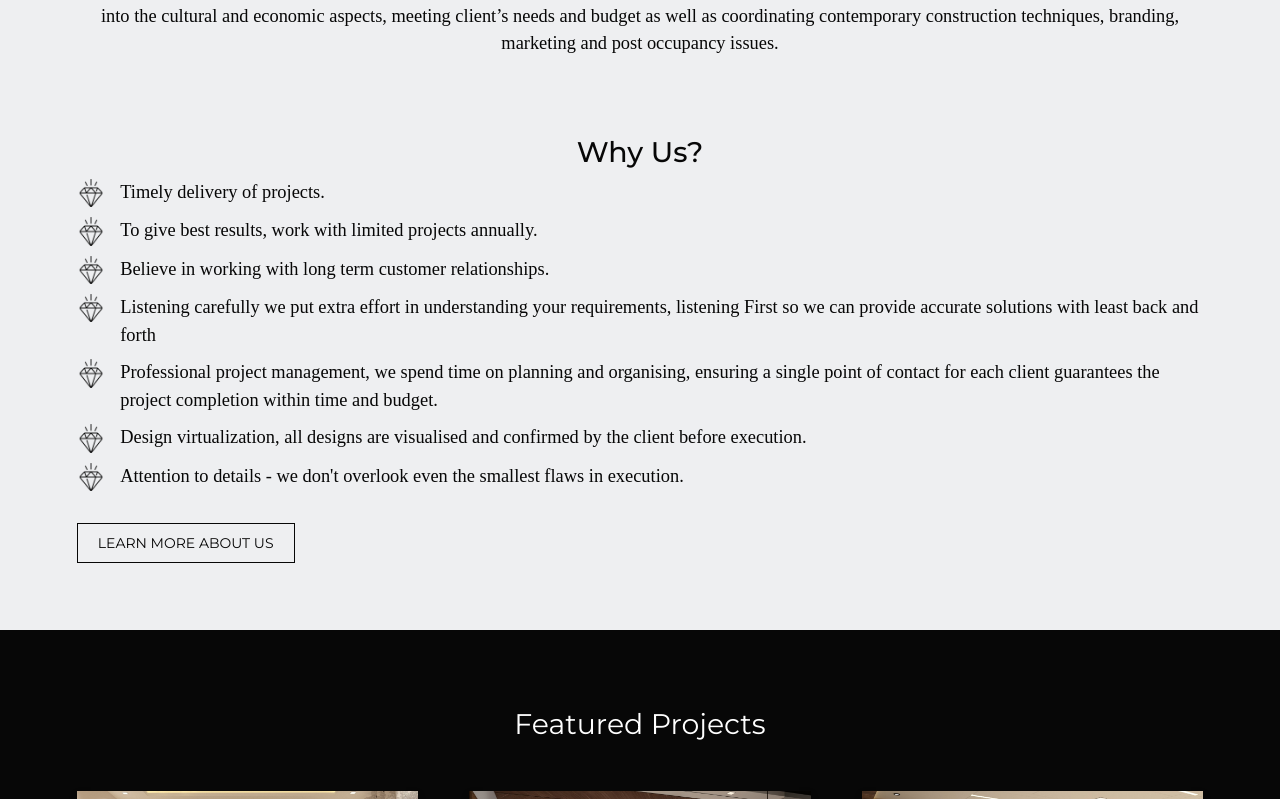
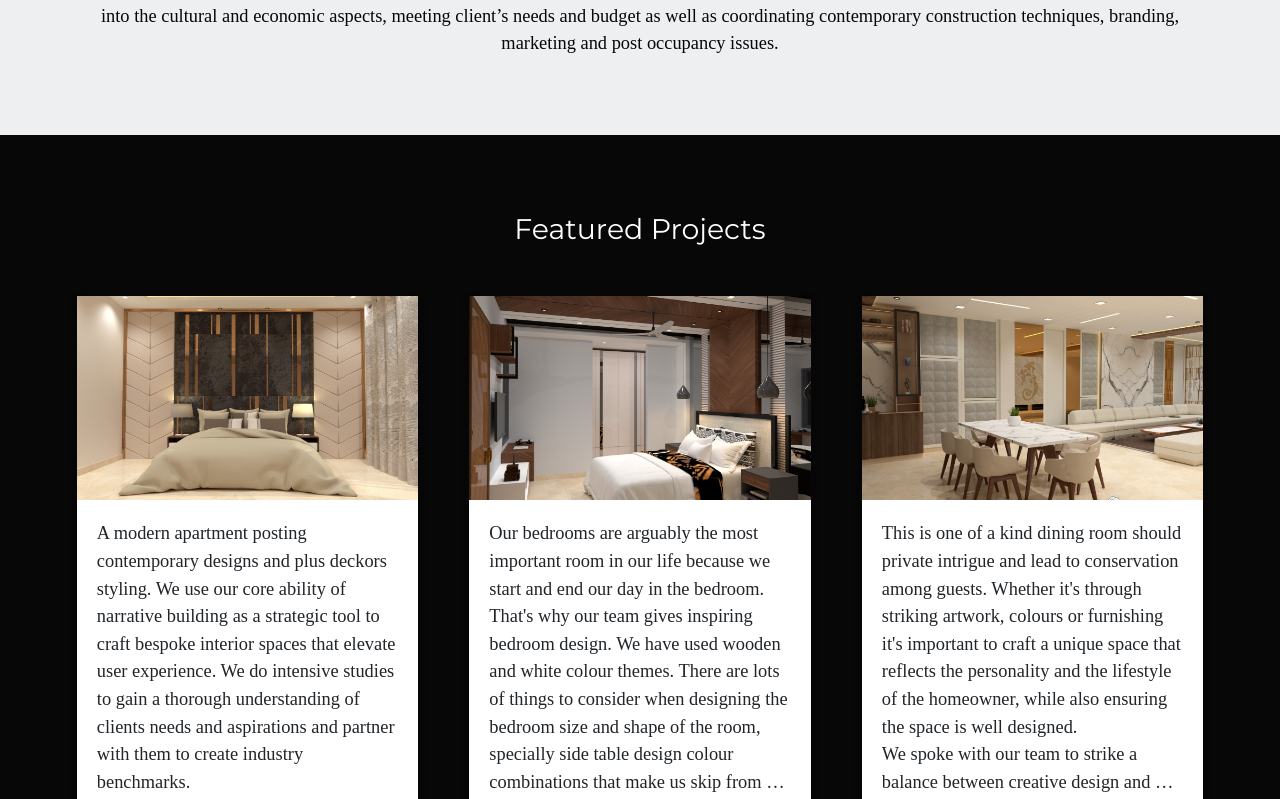
Before and after one commit to deekay1712/d2a, a Next.js app: page / in a window 1280 px wide. Shown: the part 1001-1800 px from the top of the page. Built offline with nearby package versions, Linux system fonts and the light colour scheme; a web font is replaced by a local one.

Commit message:
why us component position changed

```diff
--- a/Components/homeWhyUs.css
+++ b/Components/homeWhyUs.css
@@ -1,6 +1,6 @@
 .homeWhyUsWrapper{
     background-color: rgba(86, 102, 122, 0.1);
-    padding: 0 6vw 6vw 6vw;
+    padding: 6vw 6vw 6vw 6vw;
     color: #070707;
     /* display: flex;
     flex-direction: column;
--- a/pages/index.js
+++ b/pages/index.js
@@ -25,8 +25,8 @@ export default function Home() {
     <>
       <CarouselHome homeCarouselData={homeCarouselData} />
       <HomeAbout />
+      <HomeCards />
       <HomeWhyUs />
-      <HomeCards />
     </>
   );
 }
```
